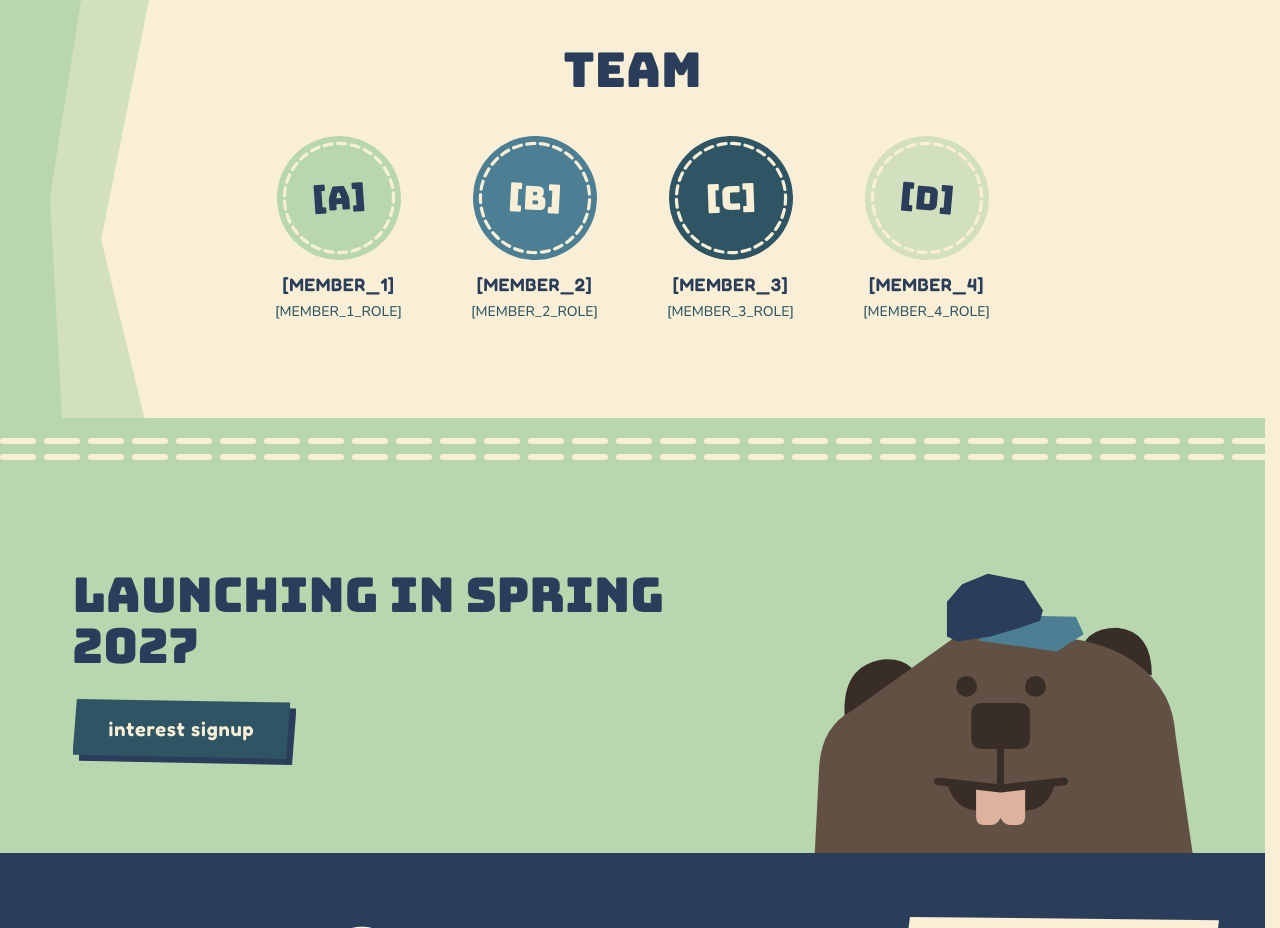
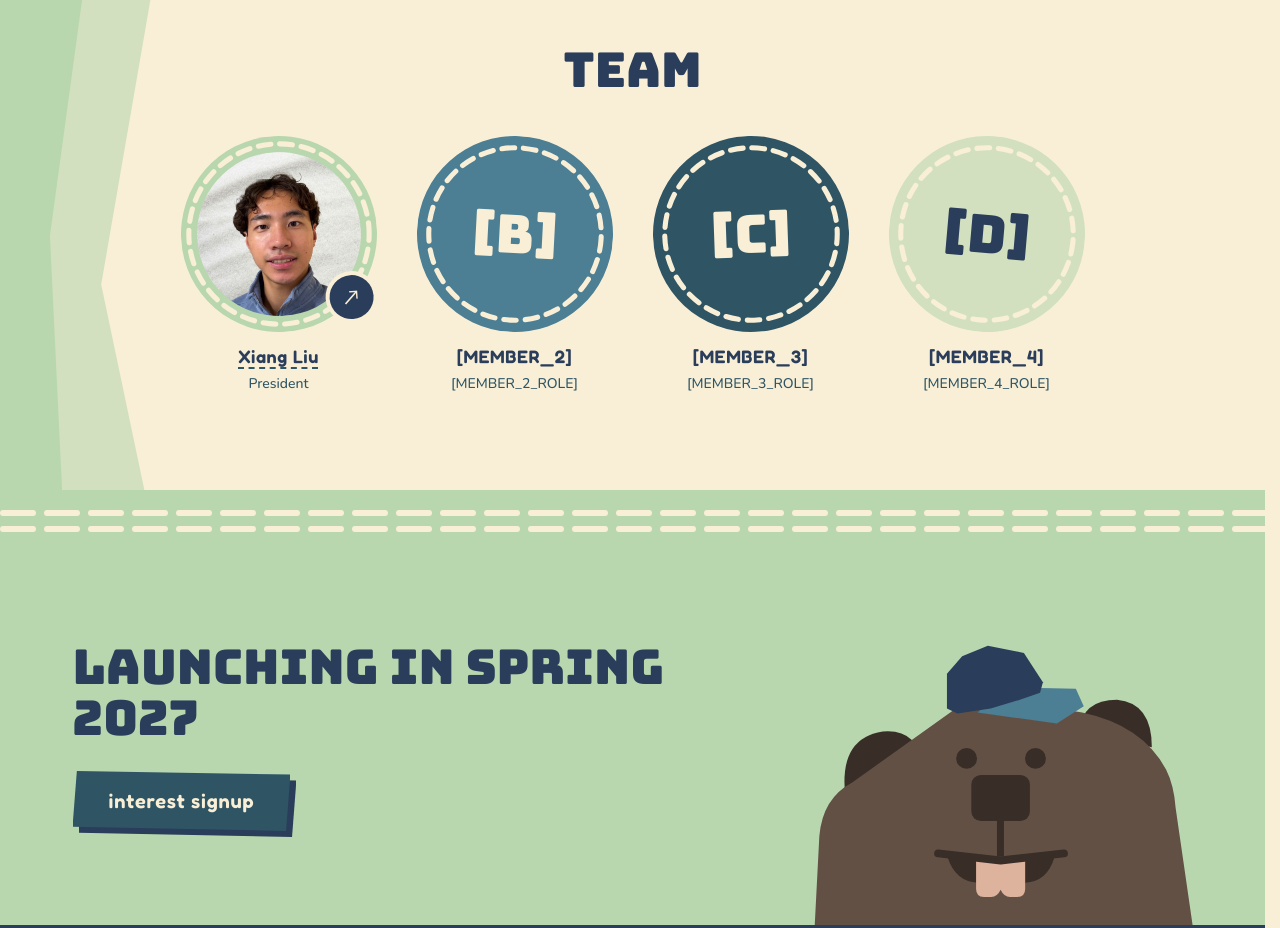
Before and after one commit to sbuild-club/sbuild-club.github.io, a Next.js app: page / in a window 1280 px wide. Shown: the part 2460-3388 px from the top of the page. Built offline with nearby package versions, Linux system fonts and the light colour scheme.

Commit message:
add photos

```diff
--- a/src/components/art/Avatar.tsx
+++ b/src/components/art/Avatar.tsx
@@ -1,16 +1,21 @@
 // A team avatar: a round paper disc with a dashed stitch ring sewn just inside its edge (as on the
-// badge) and the initials centred in the display face. Props and root element are frozen
-// (docs/CONTRACT.md §2).
+// badge) and either the initials centred in the display face or, when `photo` is set, the member's
+// photo set into the disc with the stitch ring running round it on a coloured rim.
+import Image from "next/image";
 import { cx } from "@/components/ui/cx";
 
 export type AvatarTone = "sage" | "sage-soft" | "steel" | "teal" | "navy";
 
 type AvatarProps = {
   initials: string;
-  /** Rendered width and height in px. Default 124. */
+  /** Rendered width and height in px. Default 124. Ignored when `className` sets the size. */
   size?: number;
+  /** Size classes (e.g. "size-40 sm:size-48") for a responsive avatar; they replace `size`. */
+  className?: string;
   /** Disc colour. Omitted: picked from the initials by a pure function (same on server and client). */
   tone?: AvatarTone;
+  /** A square photo under public/, e.g. "/team/jane-doe.jpg". Replaces the initials. */
+  photo?: string;
 };
 
 const order: readonly AvatarTone[] = ["sage", "steel", "teal", "sage-soft", "navy"];
@@ -46,34 +51,47 @@ function toneFor(initials: string): AvatarTone {
   return order[sum % order.length];
 }
 
-/** Decorative: Team renders the member's name next to it, so the whole avatar is aria-hidden. */
-export function Avatar({ initials, size = 124, tone }: AvatarProps) {
+/**
+ * Decorative: Team renders the member's name next to it, so the whole avatar is aria-hidden.
+ * The root is a size container, so the initials (27% of the width) scale with any size.
+ * With a photo, the photo fills the disc out to radius 42 of 100 and the stitch ring moves out to
+ * radius 46, onto the coloured rim, so it never crosses the face.
+ */
+export function Avatar({ initials, size = 124, className, tone, photo }: AvatarProps) {
   const t = tone ?? toneFor(initials);
 
   return (
     <span
       aria-hidden="true"
-      className="relative m-0 inline-block shrink-0 align-middle"
-      style={{ width: size, height: size }}
+      className={cx("@container relative m-0 inline-block shrink-0 align-middle", className)}
+      style={className ? undefined : { width: size, height: size }}
     >
       <svg viewBox="0 0 100 100" focusable="false" className="absolute inset-0 block h-full w-full">
         <circle cx="50" cy="50" r="50" className={discs[t]} />
         <circle
           cx="50"
           cy="50"
-          r="44"
+          r={photo ? 46 : 44}
           strokeWidth="2.6"
           strokeDasharray="6.5 4.5"
           strokeLinecap="round"
           className={cx("fill-none", rings[t])}
         />
       </svg>
-      <span
-        className={cx("absolute inset-0 flex items-center justify-center font-display leading-none", inks[t])}
-        style={{ fontSize: Math.round(size * 0.27) }}
-      >
-        {initials}
-      </span>
+      {photo ? (
+        <span className="absolute inset-[8%] overflow-hidden rounded-full">
+          <Image src={photo} alt="" fill unoptimized className="object-cover" />
+        </span>
+      ) : (
+        <span
+          className={cx(
+            "absolute inset-0 flex items-center justify-center font-display text-[length:27cqi] leading-none",
+            inks[t],
+          )}
+        >
+          {initials}
+        </span>
+      )}
     </span>
   );
 }
--- a/src/components/sections/team/Team.tsx
+++ b/src/components/sections/team/Team.tsx
@@ -20,17 +20,67 @@ export function Team() {
         <SectionHeading title={title} className="mb-10 items-center text-center" />
 
         <ul className="flex flex-wrap justify-center gap-x-5 gap-y-9 sm:gap-x-7">
-          {site.team.map((member, i) => (
-            <li key={i} className="flex w-[148px] min-w-0 flex-col items-center gap-1.5 text-center sm:w-[168px]">
-              <span className={cx("flex", tilts[i % tilts.length])}>
-                <Avatar initials={member.initials} tone={tones[i % tones.length]} />
+          {site.team.map((member, i) => {
+            const avatar = (
+              <span
+                className={cx(
+                  "relative flex",
+                  tilts[i % tilts.length],
+                  member.href && "motion-safe:transition-transform motion-safe:duration-200 group-hover:scale-105",
+                )}
+              >
+                <Avatar
+                  initials={member.initials}
+                  photo={member.photo}
+                  tone={tones[i % tones.length]}
+                  className="size-[150px] sm:size-[196px]"
+                />
+                {member.href ? (
+                  // The "this goes somewhere" sticker on the avatar's lower right, ringed in cream so it
+                  // reads as a separate piece laid on the disc.
+                  <span
+                    aria-hidden="true"
+                    className="absolute right-1 bottom-1 flex size-10 items-center justify-center rounded-full bg-navy font-label text-xl leading-none text-cream ring-4 ring-cream group-hover:bg-teal sm:right-2 sm:bottom-2 sm:size-11"
+                  >
+                    ↗
+                  </span>
+                ) : null}
               </span>
-              <p className="mt-2 max-w-full font-label text-lg leading-[1.2] font-semibold tracking-[0.03em] wrap-anywhere">
-                {member.name}
-              </p>
-              <p className="max-w-full text-sm leading-normal font-medium text-teal wrap-anywhere">{member.role}</p>
-            </li>
-          ))}
+            );
+            const nameClass =
+              "mt-2 max-w-full font-label text-lg leading-[1.2] font-semibold tracking-[0.03em] wrap-anywhere";
+
+            return (
+              <li key={i} className="flex w-[156px] min-w-0 flex-col items-center gap-1.5 text-center sm:w-[208px]">
+                {member.href ? (
+                  // Photo and name are one link, so either is a target; the name carries a dashed
+                  // teal underline (the stitch motif) and turns teal on hover.
+                  <a
+                    href={member.href}
+                    target="_blank"
+                    rel="noopener noreferrer"
+                    className="group flex max-w-full flex-col items-center gap-1.5"
+                  >
+                    {avatar}
+                    <span
+                      className={cx(
+                        nameClass,
+                        "underline decoration-teal decoration-dashed decoration-2 underline-offset-[5px] group-hover:text-teal",
+                      )}
+                    >
+                      {member.name}
+                    </span>
+                  </a>
+                ) : (
+                  <>
+                    {avatar}
+                    <p className={nameClass}>{member.name}</p>
+                  </>
+                )}
+                <p className="max-w-full text-sm leading-normal font-medium text-teal wrap-anywhere">{member.role}</p>
+              </li>
+            );
+          })}
         </ul>
       </div>
     </section>
--- a/src/content/site.ts
+++ b/src/content/site.ts
@@ -5,7 +5,19 @@ type Pillar = { label: string; text: string };
 type Program = { number: string; name: string; description: string };
 type Project = { name: string; tags: string[]; icon: ProjectIconName };
 type ClubEvent = { date: string; name: string; location: string };
-type Member = { name: string; role: string; initials: string };
+type Member = {
+  name: string;
+  role: string;
+  /** Shown on the avatar when there is no photo. */
+  initials: string;
+  /**
+   * Optional photo, served from public/team/: "/team/name.jpg". Square, about 600×600, a JPG
+   * under ~150 KB, face centred (the avatar is a circle). See docs/CODE-GUIDE.md §9.
+   */
+  photo?: string;
+  /** Optional personal site or profile. The photo and name become one link (new tab) with a ↗ badge. */
+  href?: string;
+};
 
 export type Site = {
   name: string;
@@ -92,7 +104,13 @@ export const site: Site = {
   // Empty for now: the events section then shows the open role (`openRole`) instead of slips.
   events: [],
   team: [
-    { name: "[MEMBER_1]", role: "[MEMBER_1_ROLE]", initials: "[A]" },
+    {
+      name: "Xiang Liu",
+      role: "President",
+      initials: "XL",
+      photo: "/team/xiang.jpg",
+      href: "https://xiang1103.github.io/",
+    },
     { name: "[MEMBER_2]", role: "[MEMBER_2_ROLE]", initials: "[B]" },
     { name: "[MEMBER_3]", role: "[MEMBER_3_ROLE]", initials: "[C]" },
     { name: "[MEMBER_4]", role: "[MEMBER_4_ROLE]", initials: "[D]" },
```
Also changed, not shown: public/team/xiang.jpg (added), 4 other files (tests, documents, lock files or other folders).
